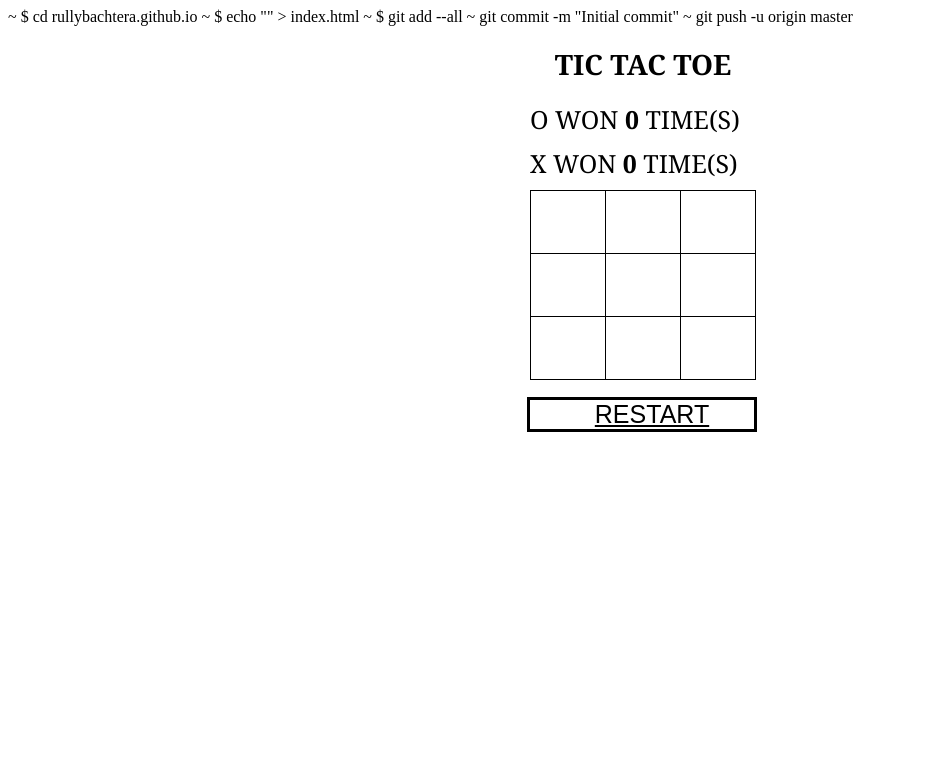
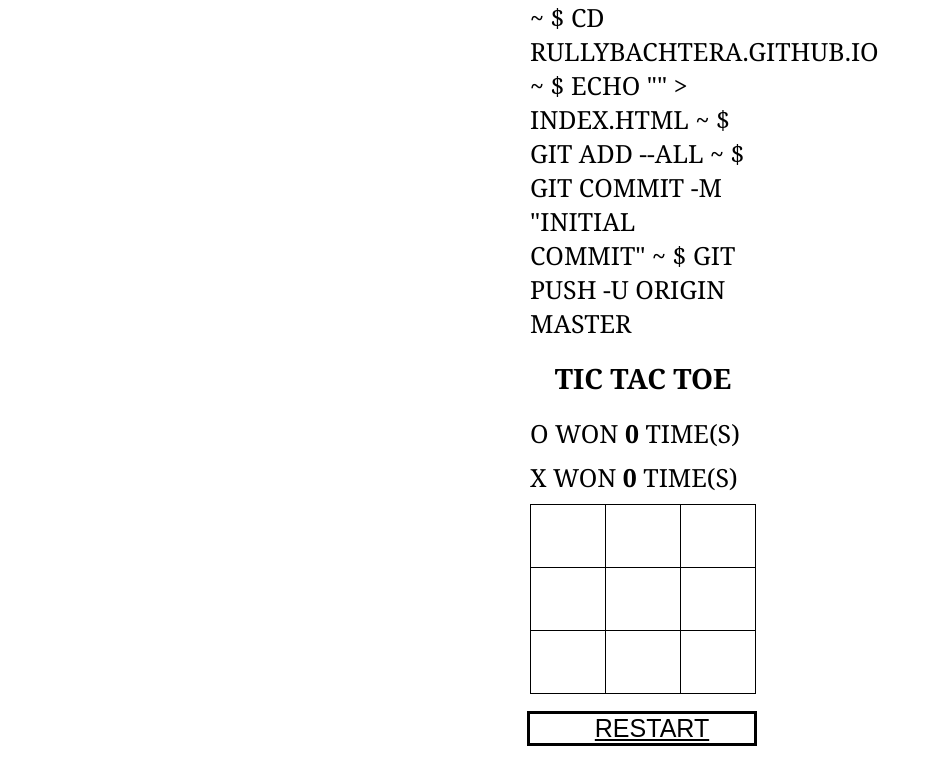
Before and after one commit to superhidden/RullyBachtera.github.io, a plain HTML site: page index.html in a window 1280 px wide. Shown: the whole page, without its empty margins (0-932 px from the left). Drawn offline with nearby package versions, Linux system fonts and the light colour scheme.

Commit message:
Update index.html

```diff
--- a/index.html
+++ b/index.html
@@ -1,5 +1,12 @@
 <!DOCTYPE html>
 <html lang="en" >
+
+~ $ cd rullybachtera.github.io
+~ $ echo "" > index.html
+
+~ $ git add --all
+~ $ git commit -m "Initial commit"
+~ $ git push -u origin master
 
 	<head>
 
@@ -9,13 +16,7 @@
 		<link rel="stylesheet" href="css/style.css">
 	</head>
 
-	<body>
-~ $ cd rullybachtera.github.io
-~ $ echo "" > index.html
-
-~ $ git add --all
-~ git commit -m "Initial commit"
-~ git push -u origin master
+	<body
 
 		<div id="tic-tac-toe">
 			<div class="span3 new_span">
```
